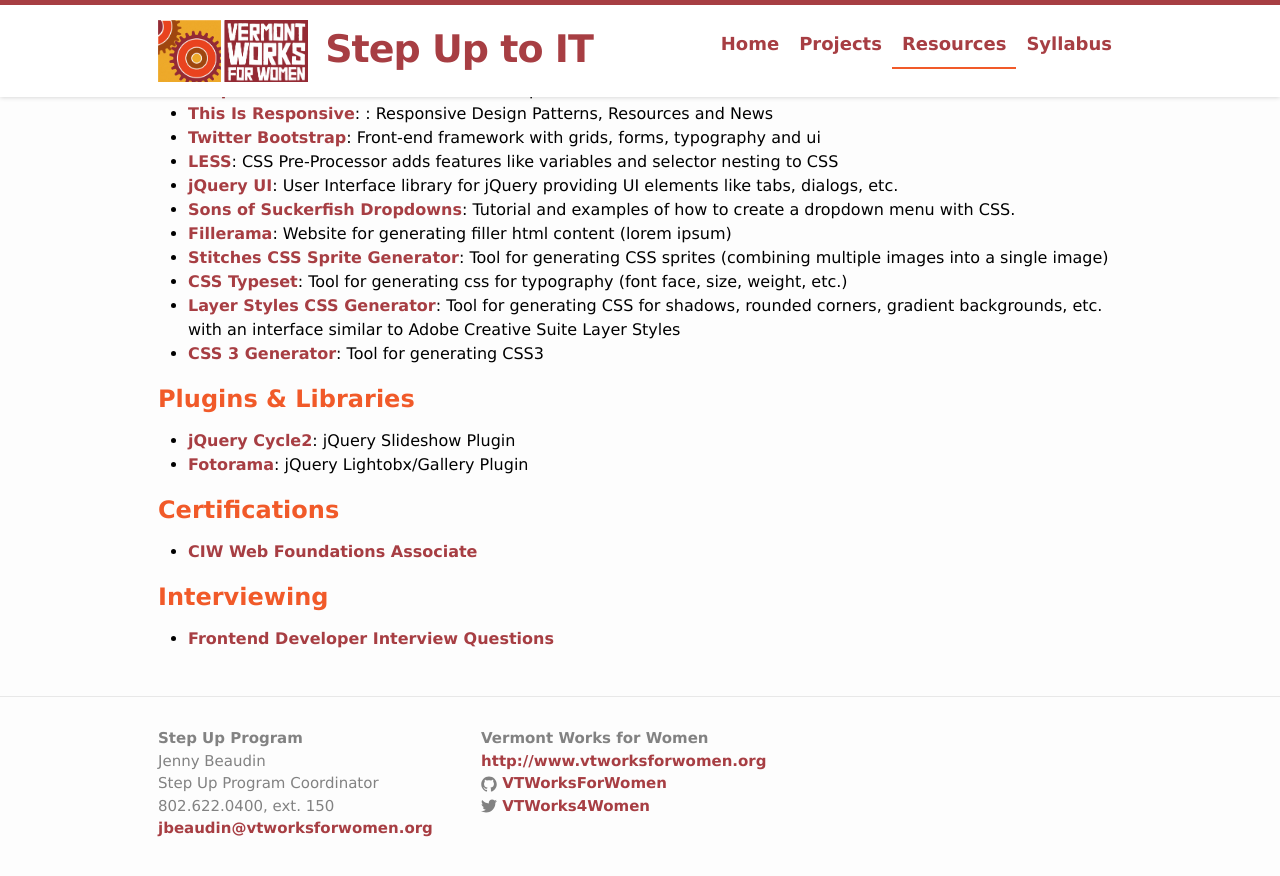
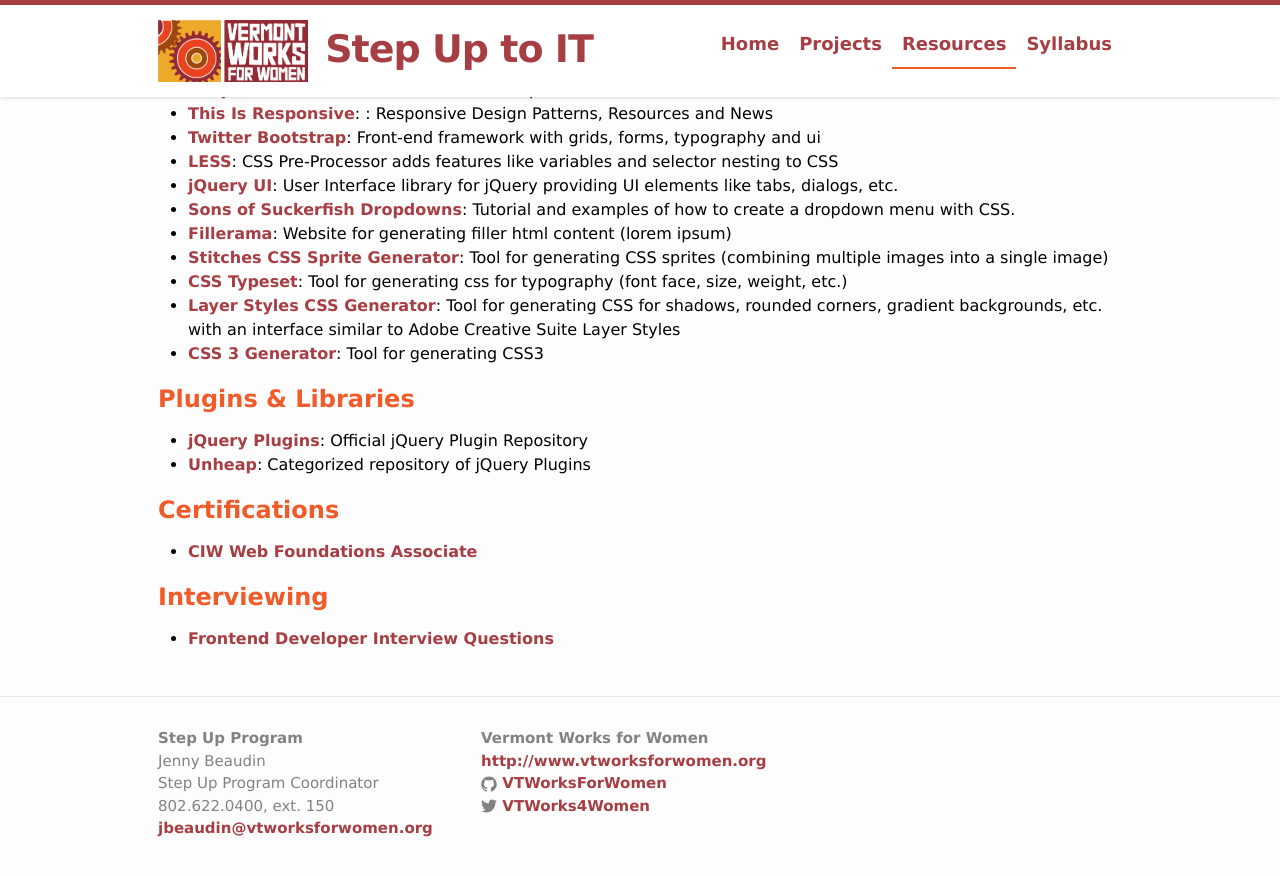
Before and after one commit to jennybeaudin/step-up-it, a Jekyll site: the page built from resource.md, in a window 1280 px wide and 900 px high, scrolled down 1351 px. Shown: the top 876 px of the window. Built offline with Jekyll 4.4.1, drawn with Linux system fonts in a browser that asks for light colours.

Commit message:
Update jQuery plugin repository

```diff
--- a/resource.md
+++ b/resource.md
@@ -92,13 +92,11 @@
 -   [CSS 3 Generator](http://css3generator.com/): Tool for generating
     CSS3
 
-
 Plugins & Libraries
 -------------------
 
--   [jQuery Cycle2](http://jquery.malsup.com/cycle2/): jQuery Slideshow
-    Plugin
--   [Fotorama](http://fotorama.io/): jQuery Lightobx/Gallery Plugin
+-   [jQuery Plugins](http://plugins.jquery.com/): Official jQuery Plugin Repository
+-   [Unheap](http://www.unheap.com/): Categorized repository of jQuery Plugins
 
 Certifications
 --------------
```
